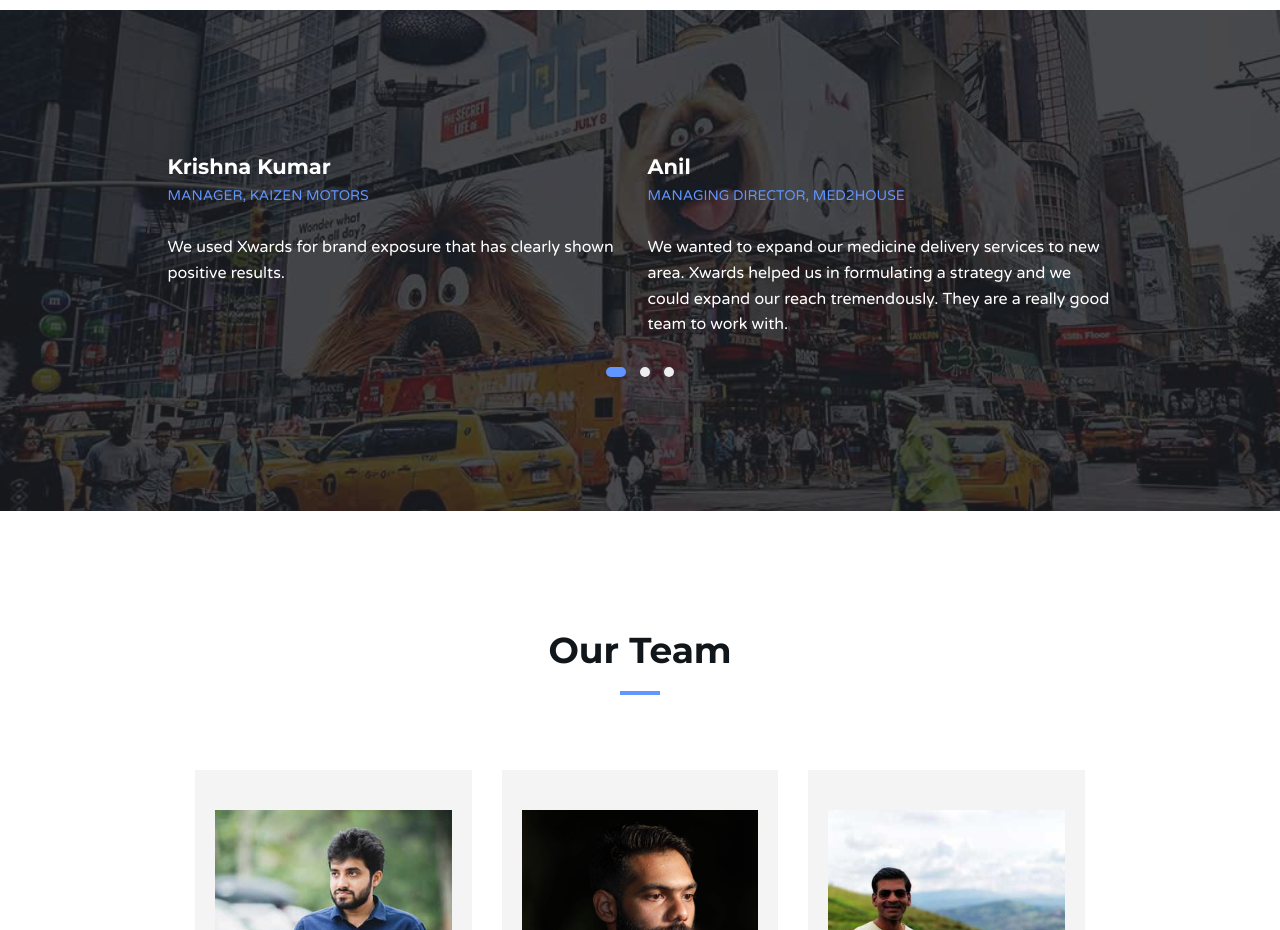
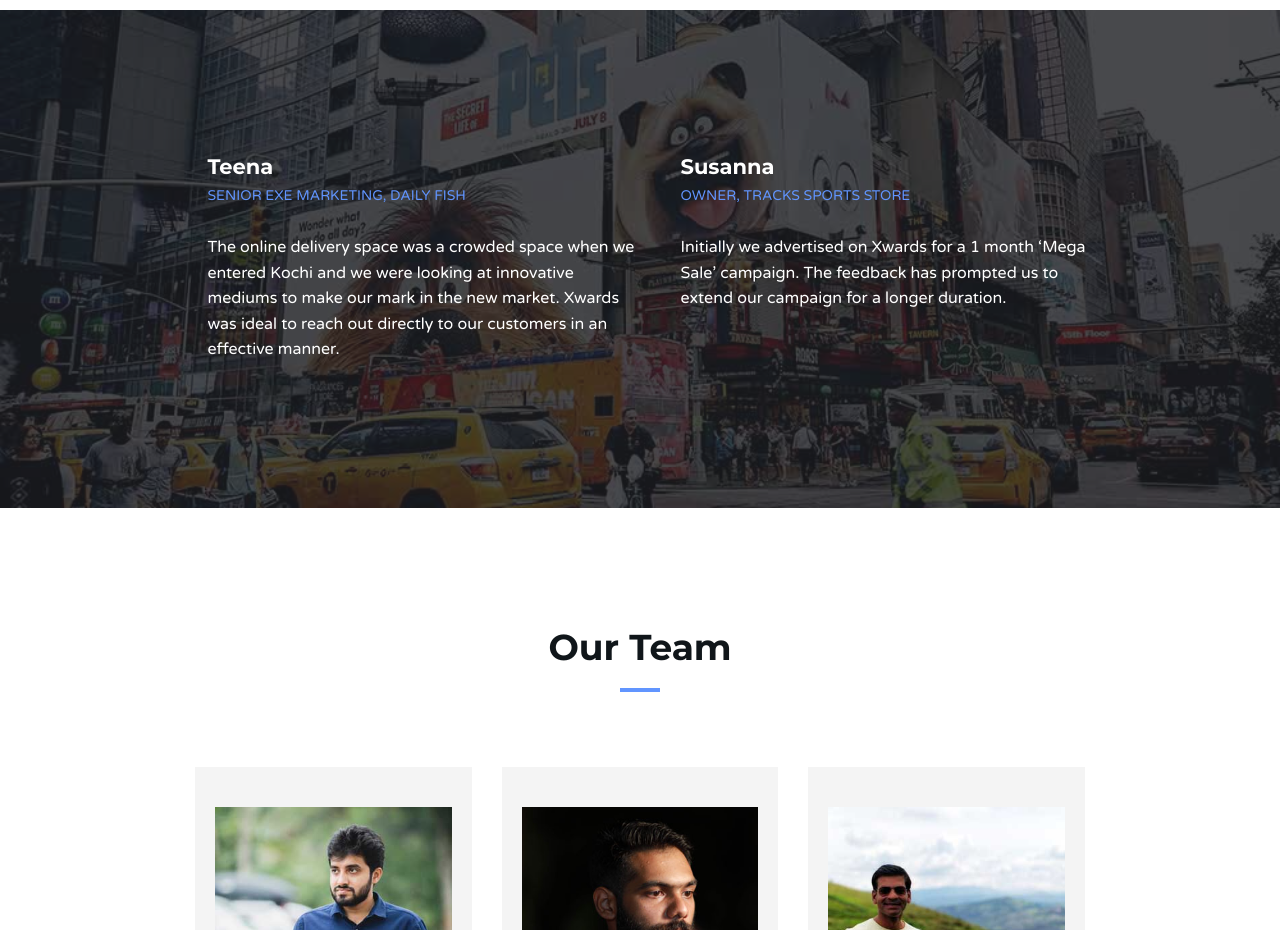
Before and after one commit to josephv7/xwards_site, a plain HTML site: page public/index.html in a window 1280 px wide. Shown: the part 3660-4590 px from the top of the page. Drawn offline with nearby package versions, Linux system fonts and the light colour scheme.

Commit message:
changed testimonial and about to slick, code for own commented

```diff
--- a/public/css/style.css
+++ b/public/css/style.css
@@ -1045,7 +1045,7 @@
 \*------------------------------------*/
 
 .testimonial {
-    margin: 15px 0px;
+    margin: 15px 20px;
 }
 
 .testimonial-meta {
--- a/public/index.html
+++ b/public/index.html
@@ -15,8 +15,8 @@
 	<title>Xwards</title>
 	<link href="https://fonts.googleapis.com/css?family=Montserrat:400,700%7CVarela+Round" rel="stylesheet">
 	<link type="text/css" rel="stylesheet" href="css/bootstrap.min.css"/>
-	<link type="text/css" rel="stylesheet" href="css/owl.carousel.css" />
-	<link type="text/css" rel="stylesheet" href="css/owl.theme.default.css" />
+	<!-- <link type="text/css" rel="stylesheet" href="css/owl.carousel.css" />TODO -->
+	<!-- <link type="text/css" rel="stylesheet" href="css/owl.theme.default.css" />TODO -->
 	<!-- <link type="text/css" rel="stylesheet" href="css/magnific-popup.css" /> -->
 
 	<link rel="stylesheet" href="css/font-awesome.min.css">
@@ -462,7 +462,8 @@
 
 				<!-- Testimonial slider -->
 				<div class="col-md-10 col-md-offset-1">
-					<div id="testimonial-slider" class="owl-carousel owl-theme">
+					<!-- <div id="testimonial-slider" class="owl-carousel owl-theme"> -->
+							<div id="testimonial-slider" class="slider">
 
 						<!-- testimonial -->
 						<div class="testimonial">
@@ -822,6 +823,33 @@
 </script>
 
 
+<script type="text/javascript">
+	$(document).ready(function(){
+    $('#testimonial-slider').slick({
+        slidesToShow: 2,
+		slidesToScroll: 1,
+		lazyLoad: 'ondemand',
+        autoplay: true,
+        autoplaySpeed: 1500,
+		arrows: false,
+        dots: false,
+        pauseOnHover: false,
+        responsive: [{
+            breakpoint: 768,
+            settings: {
+                slidesToShow: 1
+            }
+        }, {
+            breakpoint: 520,
+            settings: {
+                slidesToShow: 1
+            }
+        }]
+    });
+});</script>
+
+
+
 <!-- <script type="text/javascript">
 	if ('serviceWorker' in navigator) {
 	  console.log("Will the service worker register?");
--- a/public/js/main.js
+++ b/public/js/main.js
@@ -90,21 +90,21 @@
 	// Owl Carousel
 
 
-	$('#testimonial-slider').owlCarousel({
-		loop:true,
-		margin:15,
-		dots : true,
-		nav: false,
-		autoplay : true,
-		responsive:{
-			0: {
-				items:1
-			},
-			992:{
-				items:2
-			}
-		}
-	});
+	// $('#testimonial-slider').owlCarousel({
+	// 	loop:true,
+	// 	margin:15,
+	// 	dots : true,
+	// 	nav: false,
+	// 	autoplay : true,
+	// 	responsive:{
+	// 		0: {
+	// 			items:1
+	// 		},
+	// 		992:{
+	// 			items:2
+	// 		}
+	// 	}
+	// });
 
 
 	// TODO commented to resolve owl carousel error
@@ -119,27 +119,27 @@
 	// 	animateOut: 'fadeOut'
 	// });
 
-	$('#about-slider2').owlCarousel({
-		items:1,
-		loop:true,
-		margin:15,
-		nav: true,
-		navText : ['<i class="fa fa-angle-left"></i>','<i class="fa fa-angle-right"></i>'],
-		dots : true,
-		autoplay : true,
-		animateOut: 'fadeOut'
-	});
+	// $('#about-slider2').owlCarousel({
+	// 	items:1,
+	// 	loop:true,
+	// 	margin:15,
+	// 	nav: true,
+	// 	navText : ['<i class="fa fa-angle-left"></i>','<i class="fa fa-angle-right"></i>'],
+	// 	dots : true,
+	// 	autoplay : true,
+	// 	animateOut: 'fadeOut'
+	// });
 
-	$('#about-slider3').owlCarousel({
-		items:1,
-		loop:true,
-		margin:15,
-		nav: true,
-		navText : ['<i class="fa fa-angle-left"></i>','<i class="fa fa-angle-right"></i>'],
-		dots : true,
-		autoplay : true,
-		animateOut: 'fadeOut'
-	});
+	// $('#about-slider3').owlCarousel({
+	// 	items:1,
+	// 	loop:true,
+	// 	margin:15,
+	// 	nav: true,
+	// 	navText : ['<i class="fa fa-angle-left"></i>','<i class="fa fa-angle-right"></i>'],
+	// 	dots : true,
+	// 	autoplay : true,
+	// 	animateOut: 'fadeOut'
+	// });
 
 
 
```
Also changed, not shown: 1 other file.
